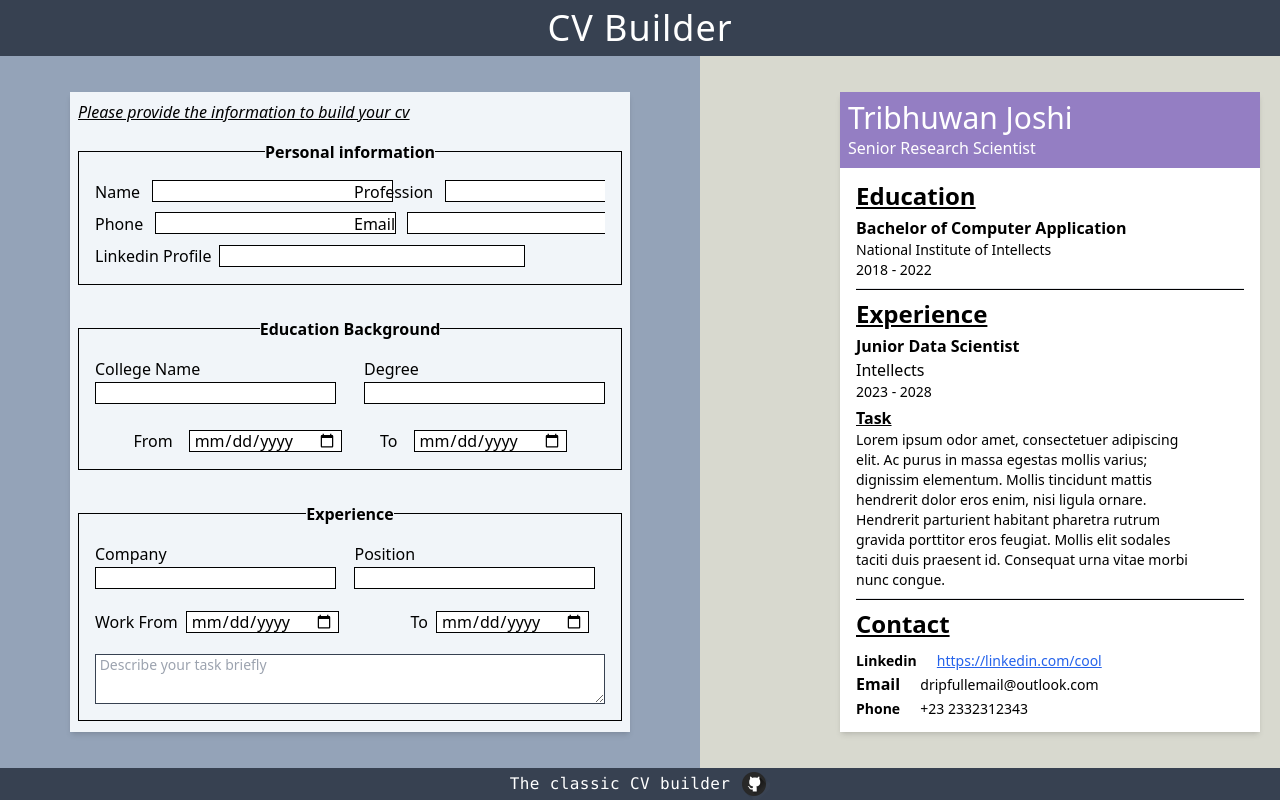
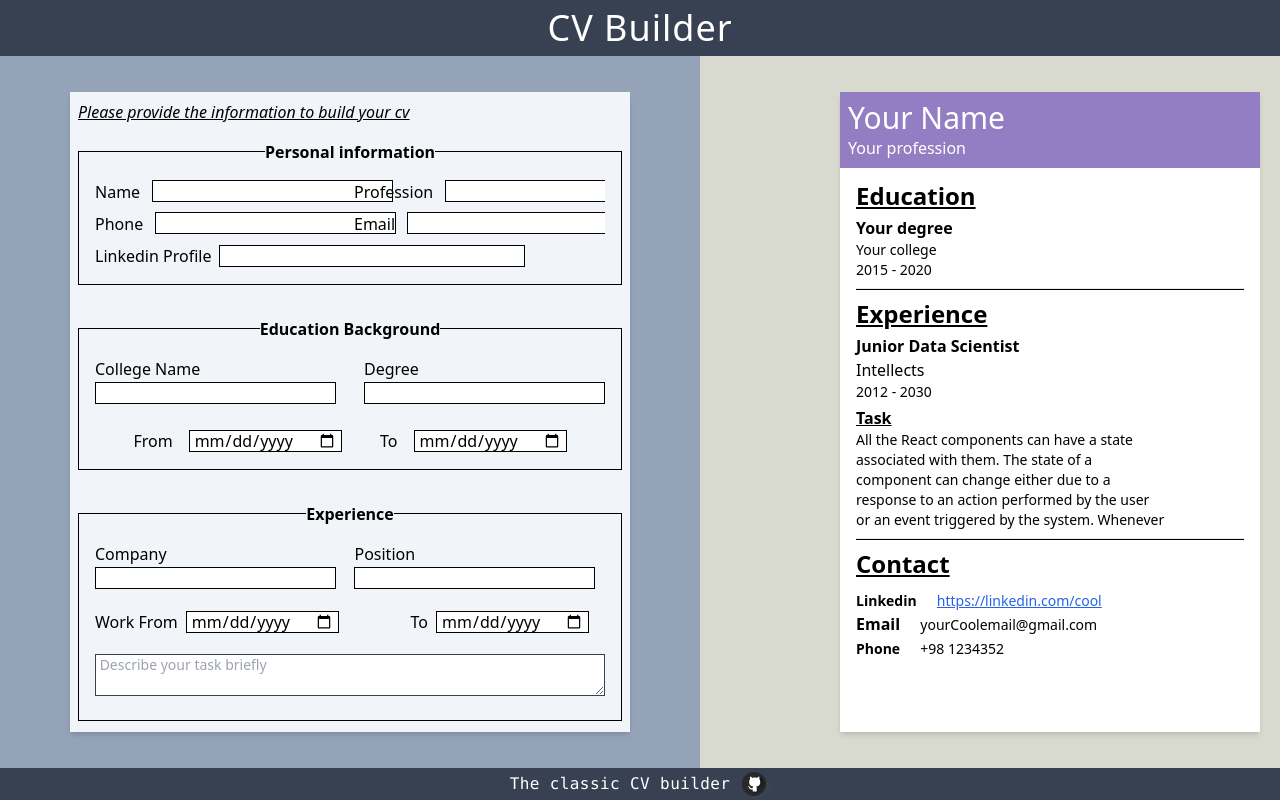
Before and after one commit to Tribhuwan-Joshi/CV-Builder, a React (Create React App) app: page / in a window 1280 px wide. Shown: the top 800 px of the page. Built offline with nearby package versions, Linux system fonts and the light colour scheme.

Commit message:
set initial data state

```diff
--- a/src/App.js
+++ b/src/App.js
@@ -12,20 +12,21 @@ export default class App extends Component {
           name: "Your Name",
           profession: "Your profession",
           phone: "+98 1234352",
-          emial: "yourCoolemail@gmail.com",
-          linekdin: "https://linkedin.com/cool",
+          email: "yourCoolemail@gmail.com",
+          linkedin: "https://linkedin.com/cool",
         },
         edu: {
           college: "Your college",
           degree: "Your degree",
-          from: "12-08-12",
-          to: "12/08/2005",
+          from: "2015",
+          to: "2020",
         },
         exp: {
           company: "Intellects",
           pos: "Junior Data Scientist",
-          from: "12/02/2008",
-          tasks:"Lorem ipsum odor amet, consectetuer adipiscing elit. Ac purus in massa egestas mollis varius; dignissim elementum. Mollis tincidunt mattis hendrerit dolor eros enim, nisi ligula ornare. Hendrerit parturient habitant pharetra rutrum gravida porttitor eros feugiat. Mollis elit sodales taciti duis praesent id. Consequat urna vitae morbi nunc congue."
+          from: "2012",
+          to: "2030",
+          task:"All the React components can have a state associated with them. The state of a component can change either due to a response to an action performed by the user or an event triggered by the system. Whenever the state changes, React re-renders the component to the browser. Before updating the value of the state, we need to build an initial state setup. Once we are done with it, we use the setState() method to change the state object. It ensures that the component has been updated and calls for re-rendering of the component.setState is asynchronous call means if synchronous call get called it may not get updated at right time like to know current value of object after update using setState it may not get give current updated value on console. To get some behavior of synchronous need to pass function instead of object to setState."
         },
 
       },
--- a/src/components/Main.js
+++ b/src/components/Main.js
@@ -2,34 +2,31 @@ import React, { Component } from "react";
 
 class EducationData extends Component {
   render() {
+    const edu = this.props.edu;
     return (
       <>
         <div className="edu--degree font-semibold">
-          Bachelor of Computer Application
+          {edu.degree}
         </div>
         <div className="edu--college text-sm">
-          National Institute of Intellects
+          {edu.college}
         </div>
-        <div className="edu--date text-sm">2018 - 2022</div>
+        <div className="edu--date text-sm">{edu.from} - {edu.to}</div>
       </>
     );
   }
 }
 class ExperienceData extends Component {
   render() {
+    const exp = this.props.exp;
     return (
       <>
-        <div className="exp--pos font-semibold">Junior Data Scientist</div>
-        <div className="exp--company">Intellects</div>
-        <div className="exp--date text-sm">2023 - 2028</div>
+        <div className="exp--pos font-semibold">{exp.pos}</div>
+        <div className="exp--company">{exp.company}</div>
+        <div className="exp--date text-sm">{exp.from} - {exp.to}</div>
         <div className="mt-1 font-semibold underline">Task</div>
-        <div className="exp--work h-[50%] w-[90%] overflow-y-auto text-sm word-wrap">
-          Lorem ipsum odor amet, consectetuer adipiscing elit. Ac purus in massa
-          egestas mollis varius; dignissim elementum. Mollis tincidunt mattis
-          hendrerit dolor eros enim, nisi ligula ornare. Hendrerit parturient
-          habitant pharetra rutrum gravida porttitor eros feugiat. Mollis elit
-          sodales taciti duis praesent id. Consequat urna vitae morbi nunc
-          congue.
+        <div className="exp--work h-[100px] w-[80%] overflow-y-auto text-sm word-wrap">
+         {exp.task}
         </div>
       </>
     );
@@ -37,26 +34,27 @@ class ExperienceData extends Component {
 }
 class ContactData extends Component {
   render() {
+    const personal = this.props.personal
     return (
       <>
         <div className="linkedin">
           <span className="text-sm font-semibold mr-4">Linkedin</span>{" "}
           <a
-            href="www.youtube"
+            href={personal.linkedin}
             className="font-italic underline text-blue-600 text-sm"
             target="_blank"
             rel="noopener noreferrer"
           >
-            https://linkedin.com/cool
+            {personal.linkedin}
           </a>
         </div>
         <div className="email">
           <span className="font-semibold mr-4">Email</span>{" "}
-          <span className="text-sm ">dripfullemail@outlook.com</span>
+          <span className="text-sm ">{personal.email}</span>
         </div>
         <div className="Phone">
           <span className="text-sm font-semibold mr-4">Phone</span>{" "}
-          <span className="text-sm ">+23 2332312343</span>
+          <span className="text-sm ">{personal.phone}</span>
         </div>
       </>
     );
@@ -64,13 +62,14 @@ class ContactData extends Component {
 }
 class RightSection extends Component {
   render() {
+    const { personal, edu, exp } = this.props.data;
     return (
       <section className="bg-[#D8D9CF] flex justify-center items-center">
         <div className="h-[90%] shadow-md overflow-y-auto  w-[60%] bg-white ">
           <header className="h-[12%] bg-[#947EC3] text-white flex p-2 items-center">
             <div className="right--nameInfo">
-              <div className="name text-3xl">Tribhuwan Joshi</div>
-              <div className="profession">Senior Research Scientist</div>
+              <div className="name text-3xl">{personal.name}</div>
+              <div className="profession">{personal.profession}</div>
             </div>
           </header>
           <main className="p-1 space-y-2 px-4">
@@ -78,21 +77,21 @@ class RightSection extends Component {
               <div className="text-2xl font-sans  font-semibold underline-offset-2 underline mt-2 mb-1">
                 Education
               </div>
-              <EducationData />
+              <EducationData edu={edu} />
             </div>
             <hr className="bg-black h-[2px] border-b-0" />
             <div className="experience h-full w-full">
               <div className="text-2xl font-sans  font-semibold underline-offset-2 underline mt-2 mb-1">
                 Experience
               </div>
-              <ExperienceData />
+              <ExperienceData exp={exp} />
             </div>
             <hr className="bg-black h-[2px] border-b-0" />
             <div className="contact -mt-10">
               <div className="text-2xl font-sans  font-semibold underline-offset-2 mb-2 underline">
                 Contact
               </div>
-              <ContactData />
+              <ContactData personal={personal} />
             </div>
           </main>
         </div>
@@ -178,6 +177,7 @@ class EducationForm extends Component {
 }
 class ExperienceForm extends Component {
   render() {
+
     return (
       <fieldset className="border-[1px] p-4  border-black">
         <legend className="text-center font-semibold">Experience</legend>
@@ -212,9 +212,9 @@ class ExperienceForm extends Component {
               <input type="date" id="work-to" required />
             </div>
           </div>
-          <div className="w-[100%] h-[50px] bg-red-500">
+          <div className="w-[100%] h-[50px]">
             <textarea
-              className="border-gray-700 w-full h-full text-sm outline-none border"
+              className="border-gray-700 w-full h-[full] text-sm outline-none border"
               placeholder=" Describe your task briefly"
             ></textarea>
           </div>
@@ -254,11 +254,12 @@ class LeftSection extends Component {
 
 export default class Main extends Component {
   render() {
-    const { click } = this.props;
+    const { click, data } = this.props;
+
     return (
       <main className="flex-1 grid grid-cols-[repeat(2,minmax(700px,1fr))]">
-        <LeftSection click={click} />
-        <RightSection />
+        <LeftSection data={data} click={click} />
+        <RightSection data={data} />
       </main>
     );
   }
```
